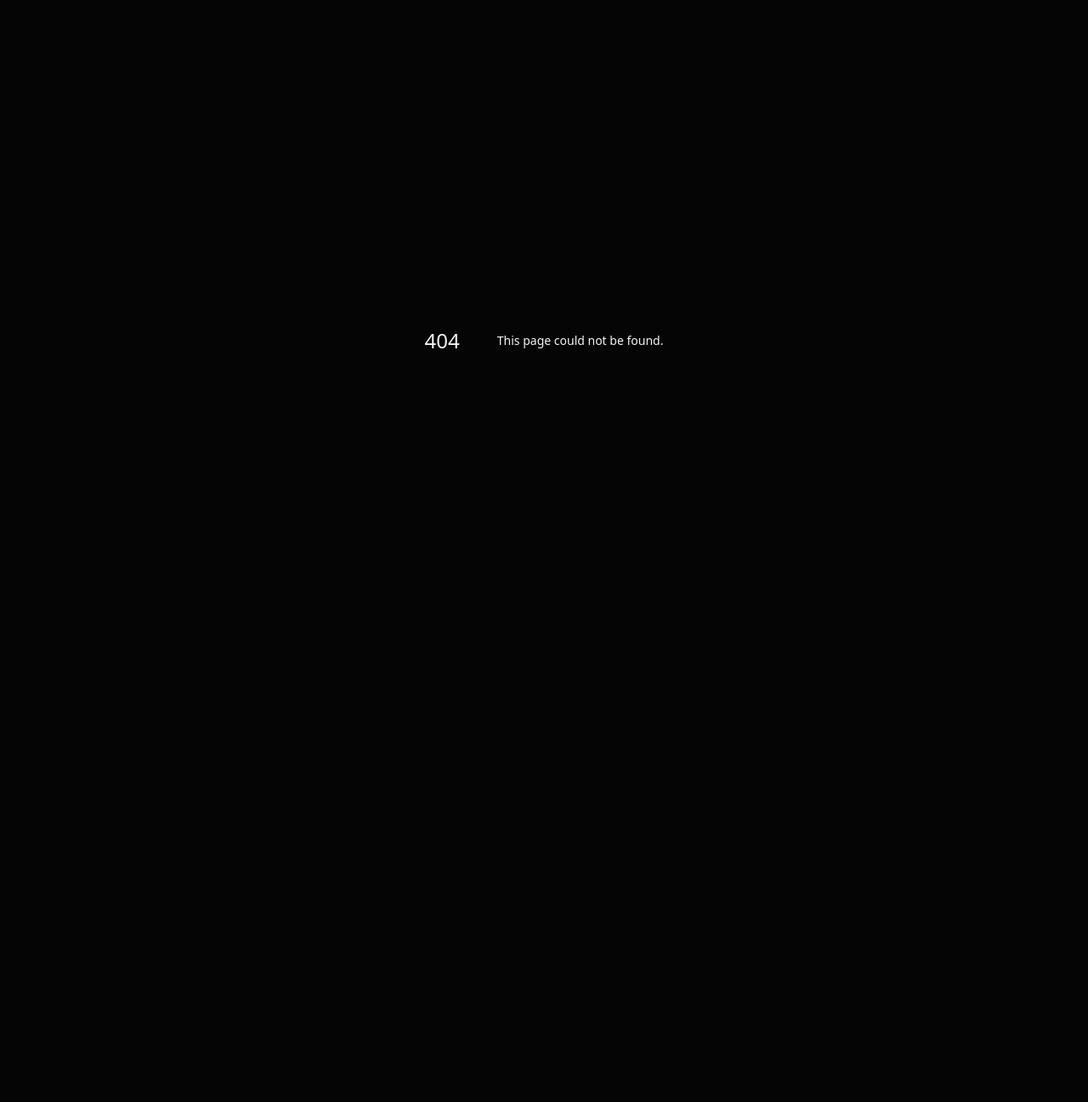
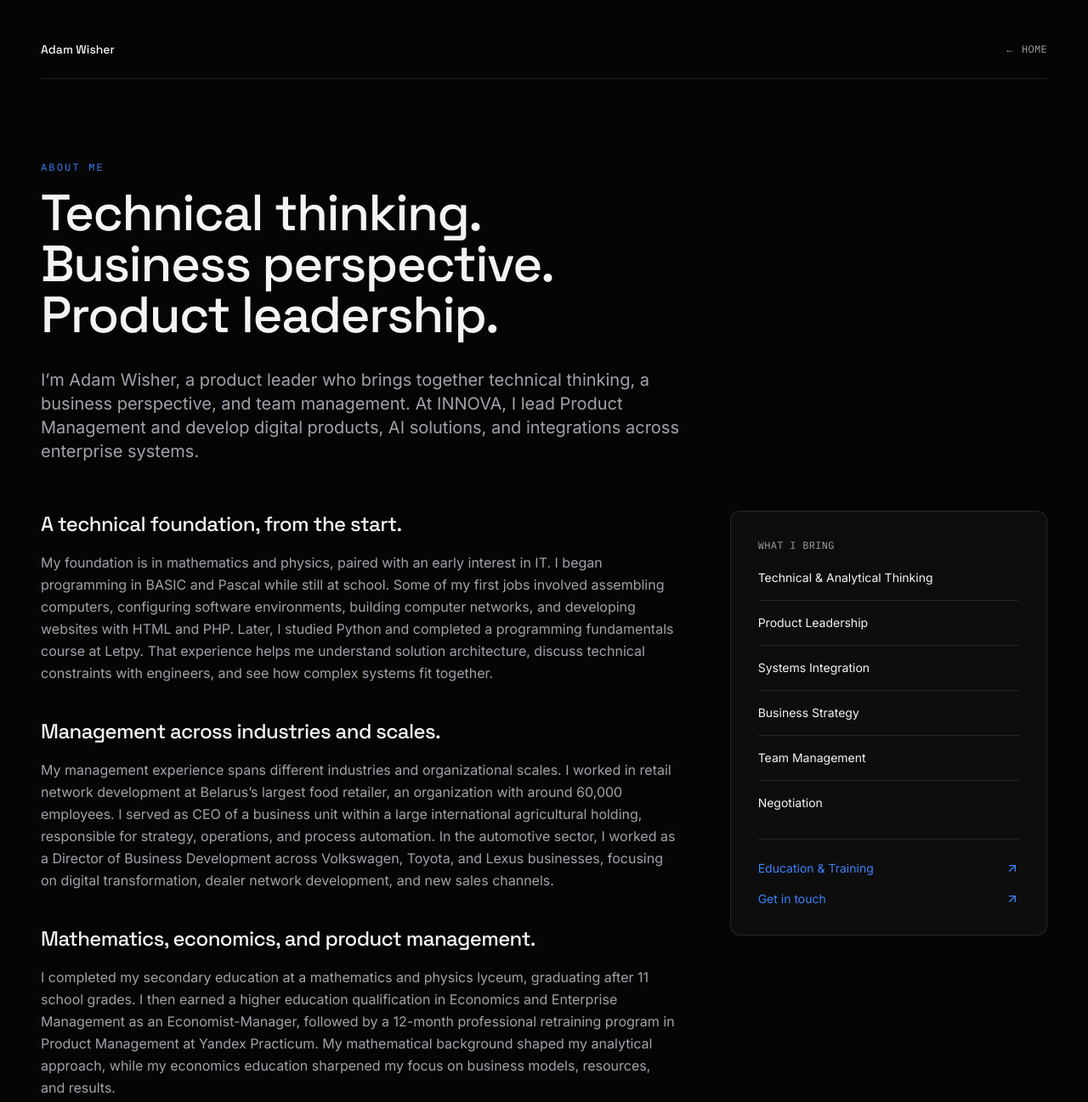
Before and after one commit to wisheradam/adamwisher-portfolio, a Next.js app: page /about in a window 1280 px wide. Before the commit this address had no page. Shown: the top 1297 px of the page at 85% size. Before the commit the page ends 800 px from the top, so only its background shows below. Built offline with nearby package versions, Linux system fonts and the light colour scheme.

Commit message:
Publish English About page with approved technical and leadership biography

```diff
--- /dev/null
+++ b/app/about/page.tsx
@@ -0,0 +1,64 @@
+import type { Metadata } from "next";
+import Link from "next/link";
+import { ArrowUpRight } from "lucide-react";
+
+export const metadata: Metadata = {
+  title: "About — Adam Wisher",
+  description: "Adam Wisher's background in technology, mathematics, business leadership, product management, and digital transformation.",
+};
+
+const strengths = ["Technical & Analytical Thinking", "Product Leadership", "Systems Integration", "Business Strategy", "Team Management", "Negotiation"];
+
+export default function AboutPage() {
+  return (
+    <main className="mx-auto min-h-screen max-w-7xl px-6 py-8 lg:px-12 lg:py-12">
+      <header className="flex items-center justify-between border-b border-border pb-6">
+        <Link href="/" className="focus-ring rounded-sm font-display text-sm font-medium">Adam Wisher</Link>
+        <Link href="/" className="focus-ring rounded-sm font-mono text-xs uppercase tracking-wide text-muted-foreground transition-colors hover:text-foreground">← Home</Link>
+      </header>
+
+      <section className="py-16 lg:py-24" aria-labelledby="about-heading">
+        <p className="font-mono text-xs uppercase tracking-[0.18em] text-accent">About me</p>
+        <h1 id="about-heading" className="mt-4 max-w-4xl font-display text-4xl font-medium tracking-tight sm:text-6xl">Technical thinking.<br />Business perspective.<br />Product leadership.</h1>
+        <p className="mt-8 max-w-3xl text-lg leading-relaxed text-muted-foreground sm:text-xl">I’m Adam Wisher, a product leader who brings together technical thinking, a business perspective, and team management. At INNOVA, I lead Product Management and develop digital products, AI solutions, and integrations across enterprise systems.</p>
+
+        <div className="mt-14 grid items-start gap-12 lg:grid-cols-[minmax(0,1.6fr)_minmax(0,0.8fr)] lg:gap-16">
+          <div className="space-y-10">
+            <section aria-labelledby="technical-heading">
+              <h2 id="technical-heading" className="font-display text-2xl font-medium tracking-tight">A technical foundation, from the start.</h2>
+              <p className="mt-4 text-base leading-relaxed text-muted-foreground">My foundation is in mathematics and physics, paired with an early interest in IT. I began programming in BASIC and Pascal while still at school. Some of my first jobs involved assembling computers, configuring software environments, building computer networks, and developing websites with HTML and PHP. Later, I studied Python and completed a programming fundamentals course at Letpy. That experience helps me understand solution architecture, discuss technical constraints with engineers, and see how complex systems fit together.</p>
+            </section>
+
+            <section aria-labelledby="leadership-heading">
+              <h2 id="leadership-heading" className="font-display text-2xl font-medium tracking-tight">Management across industries and scales.</h2>
+              <p className="mt-4 text-base leading-relaxed text-muted-foreground">My management experience spans different industries and organizational scales. I worked in retail network development at Belarus’s largest food retailer, an organization with around 60,000 employees. I served as CEO of a business unit within a large international agricultural holding, responsible for strategy, operations, and process automation. In the automotive sector, I worked as a Director of Business Development across Volkswagen, Toyota, and Lexus businesses, focusing on digital transformation, dealer network development, and new sales channels.</p>
+            </section>
+
+            <section aria-labelledby="education-heading">
+              <h2 id="education-heading" className="font-display text-2xl font-medium tracking-tight">Mathematics, economics, and product management.</h2>
+              <p className="mt-4 text-base leading-relaxed text-muted-foreground">I completed my secondary education at a mathematics and physics lyceum, graduating after 11 school grades. I then earned a higher education qualification in Economics and Enterprise Management as an Economist-Manager, followed by a 12-month professional retraining program in Product Management at Yandex Practicum. My mathematical background shaped my analytical approach, while my economics education sharpened my focus on business models, resources, and results.</p>
+            </section>
+
+            <section aria-labelledby="negotiation-heading">
+              <h2 id="negotiation-heading" className="font-display text-2xl font-medium tracking-tight">Leading teams. Finding common ground.</h2>
+              <p className="mt-4 text-base leading-relaxed text-muted-foreground">Management and negotiation are central to my work: leading cross-functional teams, aligning priorities, working with partners, and finding solutions that balance the needs of the business, users, and engineering. I have complemented hands-on experience with training in negotiation, sales, public speaking, management, analytics, and AI.</p>
+            </section>
+
+            <p className="border-l-2 border-accent pl-6 font-display text-xl leading-relaxed sm:text-2xl">I’m drawn to challenges that call for understanding a complex system, testing hypotheses with data, bringing people together, and organizing the work to turn an idea into a useful product.</p>
+          </div>
+
+          <aside aria-label="Focus and further reading" className="rounded-lg border border-border bg-surface p-6 sm:p-8">
+            <p className="font-mono text-xs uppercase tracking-wide text-muted-foreground">What I bring</p>
+            <ul className="mt-5 space-y-4">
+              {strengths.map((strength) => <li key={strength} className="border-b border-border pb-4 text-sm last:border-0 last:pb-0">{strength}</li>)}
+            </ul>
+            <div className="mt-8 space-y-4 border-t border-border pt-6">
+              <Link href="/education" className="focus-ring flex items-center justify-between gap-4 rounded-sm text-sm text-accent">Education & Training<ArrowUpRight size={16} aria-hidden="true" /></Link>
+              <Link href="/contact" className="focus-ring flex items-center justify-between gap-4 rounded-sm text-sm text-accent">Get in touch<ArrowUpRight size={16} aria-hidden="true" /></Link>
+            </div>
+          </aside>
+        </div>
+      </section>
+    </main>
+  );
+}
```
